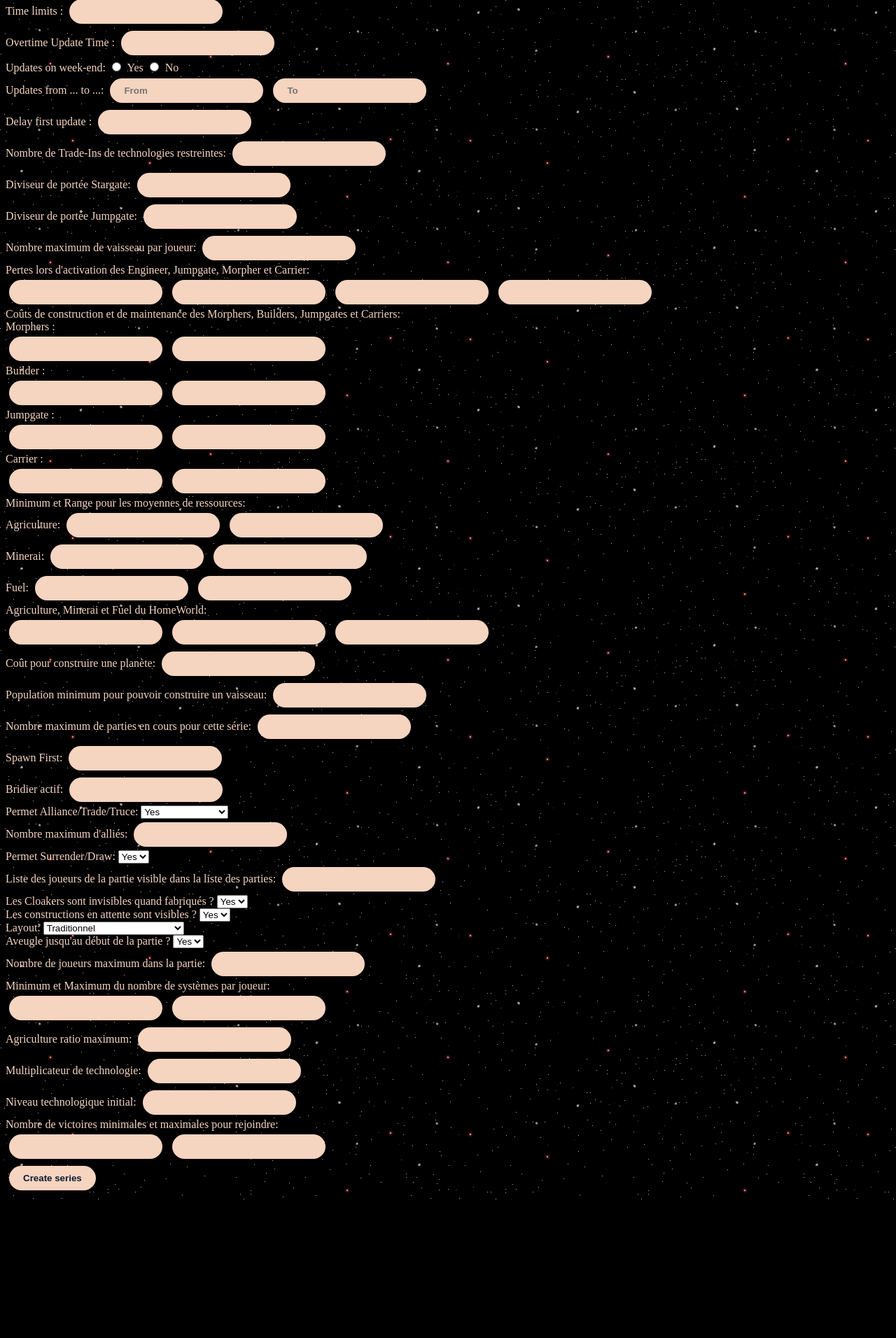
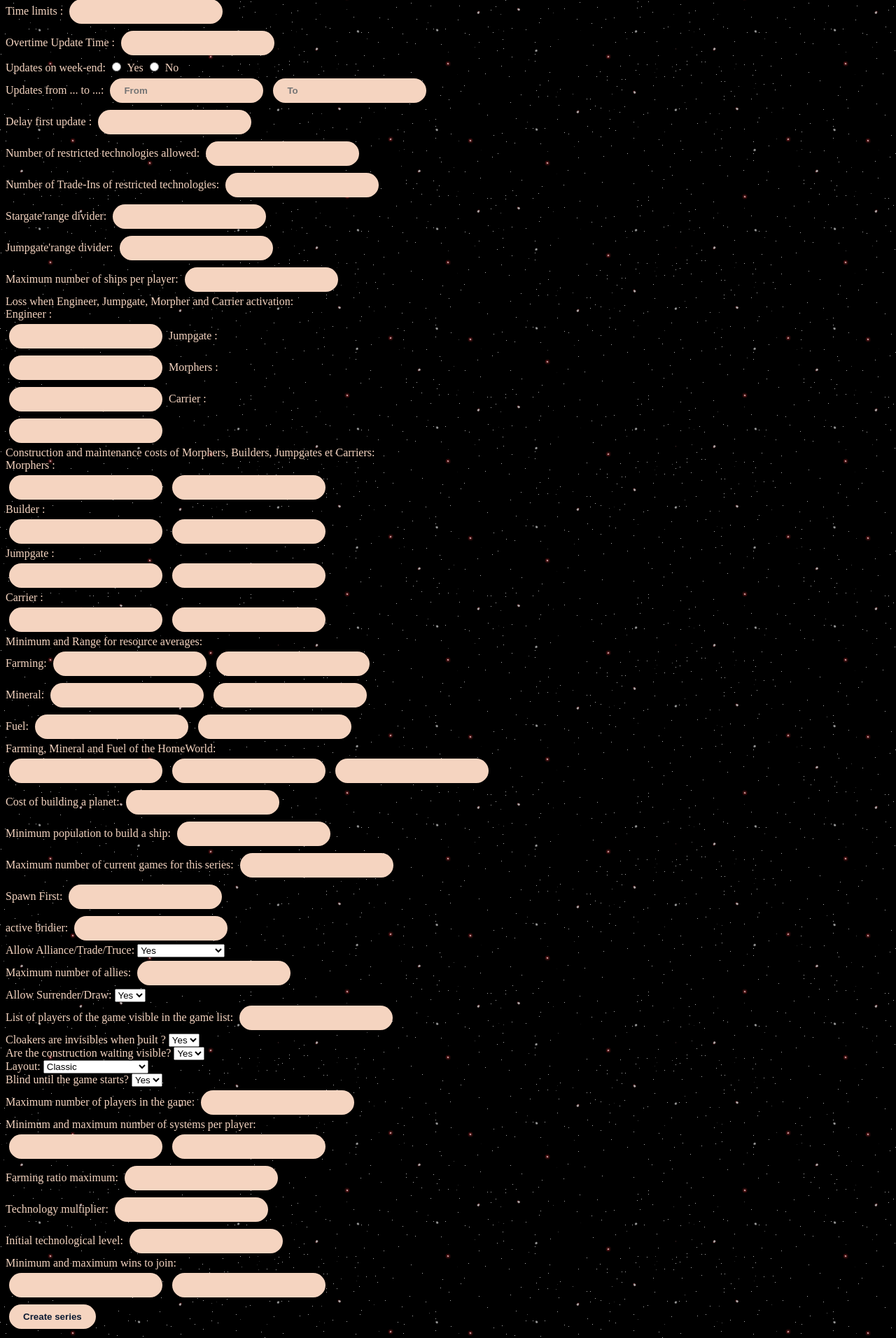
Before and after one commit to ThomasDelhayeCondorcet/StellarCrisisThomasLaurie2023, a Flask app: page /CreateSeries in a window 1280 px wide. Shown: the part 297-2209 px from the top of the page at 70% size. Before the commit the page ends 2011 px from the top, so only its background shows below. Run offline with Flask 3, Linux system fonts and the light colour scheme; some libraries are stand-ins or nearby versions.

Commit message:
Changes by thoma

```diff
--- a/app.py
+++ b/app.py
@@ -62,6 +62,8 @@ def AdminPage():
 @app.route("/CreateSeries", methods=['GET', 'POST'])
 def CreateSeries():
     if request.method == 'POST':
+        #code pour insert
+
         return render_template("AdminPage.html")
     else:
         return render_template("CreateSeries.html")
--- a/templates/CreateSeries.html
+++ b/templates/CreateSeries.html
@@ -51,133 +51,141 @@
         <label>Delay first update :</label>
         <input type="text" id="delay_first_update" name="delay_first_update" required><br> <!-- Table series : udelay -->
 
-        <label>Nombre de Trade-Ins de technologies restreintes:</label>
-        <input type="number" id="trade_ins_technologies_restrictees" name="trade_ins_technologies_restrictees" required><br>
+        <label>Number of restricted technologies allowed:</label>
+        <input type="number" id="technologies_restricted_allowed" name="technologies_restricted_allowed" required><br> <!-- Table series : availrestrict -->
 
-        <label>Diviseur de portée Stargate:</label>
-        <input type="number" id="diviseur_portee_stargate" name="diviseur_portee_stargate" required><br>
+        <label>Number of Trade-Ins of restricted technologies:</label>
+        <input type="number" id="trade_ins_technologies_restricted" name="trade_ins_technologies_restricted" required><br> <!-- Table series : tradeinrestrict -->
 
-        <label>Diviseur de portée Jumpgate:</label>
-        <input type="number" id="diviseur_portee_jumpgate" name="diviseur_portee_jumpgate" required><br>
+        <label>Stargate'range divider:</label>
+        <input type="number" id="divider_range_stargate" name="divider_range_stargate" required><br> <!-- Table series : stargate -->
 
-        <label>Nombre maximum de vaisseau par joueur:</label>
-        <input type="number" id="nombre_max_vaisseau_joueur" name="nombre_max_vaisseau_joueur" min="0"><br>
+        <label>Jumpgate'range divider:</label>
+        <input type="number" id="divider_range_jumpgate" name="divider_range_jumpgate" required><br> <!-- Table series : jumpgate -->
 
-        <label>Pertes lors d'activation des Engineer, Jumpgate, Morpher et Carrier:</label><br>
-        <input type="number" id="pertes_engineer" name="pertes_engineer" required>
-        <input type="number" id="pertes_jumpgate" name="pertes_jumpgate" required>
-        <input type="number" id="pertes_morpher" name="pertes_morpher" required>
-        <input type="number" id="pertes_carrier" name="pertes_carrier" required><br>
+        <label>Maximum number of ships per player:</label>
+        <input type="number" id="max_ship_player" name="max_ship_player" min="0"><br> <!-- Table series : maxship -->
 
-        <label>Coûts de construction et de maintenance des Morphers, Builders, Jumpgates et Carriers:</label><br>
+        <label>Loss when Engineer, Jumpgate, Morpher and Carrier activation:</label><br>
+        <label>Engineer :</label><br>
+        <input type="number" id="loss_engineer" name="loss_engineer" required> <!-- Table series : engloss -->
+        <label>Jumpgate :</label><br>
+        <input type="number" id="loss_jumpgate" name="loss_jumpgate" required> <!-- Table series : jumploss -->
         <label>Morphers :</label><br>
-        <input type="number" id="cout_construction_morpher" name="cout_construction_morpher" required>
-        <input type="number" id="cout_maintenance_morpher" name="cout_maintenance_morpher" required><br>
+        <input type="number" id="loss_morpher" name="loss_morpher" required> <!-- Table series : morphloss -->
+        <label>Carrier :</label><br>
+        <input type="number" id="loss_carrier" name="loss_carrier" required><br> <!-- Table series : carloss -->
+
+        <label>Construction and maintenance costs of Morphers, Builders, Jumpgates et Carriers:</label><br>
+        <label>Morphers :</label><br>
+        <input type="number" id="cost_construction_morpher" name="cost_construction_morpher" required> <!-- Table series : morpherbuild -->
+        <input type="number" id="cost_maintenance_morpher" name="cost_maintenance_morpher" required><br> <!-- Table series : morphermaint -->
         <label>Builder :</label><br>
-        <input type="number" id="cout_construction_builder" name="cout_construction_builder" required>
-        <input type="number" id="cout_maintenance_builder" name="cout_maintenance_builder" required><br>
+        <input type="number" id="cost_construction_builder" name="cost_construction_builder" required> <!-- Table series : builderbuild -->
+        <input type="number" id="cost_maintenance_builder" name="cost_maintenance_builder" required><br> <!-- Table series : buildermaint -->
         <label>Jumpgate :</label><br>
-        <input type="number" id="cout_construction_jumpgate" name="cout_construction_jumpgate" required>
-        <input type="number" id="cout_maintenance_jumpgate" name="cout_maintenance_jumpgate" required><br>
+        <input type="number" id="cost_construction_jumpgate" name="cost_construction_jumpgate" required> <!-- Table series : jumpgatebuild -->
+        <input type="number" id="cost_maintenance_jumpgate" name="cost_maintenance_jumpgate" required><br> <!-- Table series : jumpgatemaint -->
         <label>Carrier :</label><br>
-        <input type="number" id="cout_construction_carrier" name="cout_construction_carrier" required>
-        <input type="number" id="cout_maintenance_carrier" name="cout_maintenance_carrier" required><br>
+        <input type="number" id="cost_construction_carrier" name="cost_construction_carrier" required> <!-- Table series : carrierbuild -->
+        <input type="number" id="cost_maintenance_carrier" name="cost_maintenance_carrier" required><br> <!-- Table series : carriermaint -->
 
-        <label>Minimum et Range pour les moyennes de ressources:</label><br>
-        <label>Agriculture:</label>
-        <input type="number" id="agriculture_minimum" name="agriculture_minimum" required>
-        <input type="number" id="agriculture_range" name="agriculture_range" required><br>
+        <label>Minimum and Range for resource averages:</label><br>
 
-        <label>Minerai:</label>
-        <input type="number" id="minerai_minimum" name="minerai_minimum" required>
-        <input type="number" id="minerai_range" name="minerai_range" required><br>
+        <label>Farming:</label>
+        <input type="number" id="farming_minimum" name="farming_minimum" required> <!-- Table series : avgag -->
+        <input type="number" id="farming_range" name="farming_range" required><br> <!-- Table series : rangeag -->
+
+        <label>Mineral:</label>
+        <input type="number" id="mineral_minimum" name="mineral_minimum" required> <!-- Table series : avgmin -->
+        <input type="number" id="mineral_range" name="mineral_range" required><br> <!-- Table series : rangemin -->
 
         <label>Fuel:</label>
         <input type="number" id="fuel_minimum" name="fuel_minimum" required> <!-- Table series : avgfuel -->
         <input type="number" id="fuel_range" name="fuel_range" required><br> <!-- Table series : rangefuel -->
 
-        <label>Agriculture, Minerai et Fuel du HomeWorld:</label><br>
-        <input type="number" id="agriculture_homeworld" name="agriculture_homeworld" required>
-        <input type="number" id="minerai_homeworld" name="minerai_homeworld" required>
-        <input type="number" id="fuel_homeworld" name="fuel_homeworld" required><br>
+        <label>Farming, Mineral and Fuel of the HomeWorld:</label><br>
+        <input type="number" id="farming_homeworld" name="farming_homeworld" required> <!-- Table series : homeag -->
+        <input type="number" id="mineral_homeworld" name="mineral_homeworld" required> <!-- Table series : homemin -->
+        <input type="number" id="fuel_homeworld" name="fuel_homeworld" required><br> <!-- Table series : homefuel -->
 
-        <label>Coût pour construire une planète:</label>
-        <input type="number" id="cout_construction_planete" name="cout_construction_planete" required><br>
+        <label>Cost of building a planet:</label>
+        <input type="number" id="cost_building_planete" name="cost_building_planete" required><br> <!-- Table series : plabuild -->
 
-        <label>Population minimum pour pouvoir construire un vaisseau:</label>
-        <input type="number" id="population_min_construct_vaisseau" name="population_min_construct_vaisseau" required><br>
+        <label>Minimum population to build a ship:</label>
+        <input type="number" id="population_min_build_ship" name="population_min_build_ship" required><br> <!-- Table series : minbuild -->
 
-        <label for="nombre_max_parties_cours">Nombre maximum de parties en cours pour cette série:</label>
-        <input type="number" id="nombre_max_parties_cours" name="nombre_max_parties_cours" required><br>
+        <label>Maximum number of current games for this series:</label>
+        <input type="number" id="number_max_current_game" name="number_max_current_game" required><br> <!-- Table series : max -->
 
-        <label for="spawn_first">Spawn First:</label>
-        <input type="text" id="spawn_first" name="spawn_first" required><br>
+        <label>Spawn First:</label>
+        <input type="text" id="spawn_first" name="spawn_first" required><br> <!-- Table series : spawnfirst -->
 
-        <label for="bridier_actif">Bridier actif:</label>
-        <input type="text" id="bridier_actif" name="bridier_actif"><br>
+        <label>active bridier:</label>
+        <input type="text" id="active_bridier" name="active_bridier"><br> <!-- Table series : bridier -->
 
-        <label for="alliance_trade_truce">Permet Alliance/Trade/Truce:</label>
-        <select id="alliance_trade_truce" name="alliance_trade_truce" required>
+        <label>Allow Alliance/Trade/Truce:</label>
+        <select id="alliance_trade_truce" name="alliance_trade_truce" required> <!-- Table series : blood -->
         <option value="yes">Yes</option>
         <option value="no">No</option>
         <option value="only_trade_truce">Only Trade/Truce</option>
     </select><br>
 
-    <label>Nombre maximum d'alliés:</label>
-    <input type="number" id="nombre_max_allies" name="nombre_max_allies" required><br>
+    <label>Maximum number of allies:</label>
+    <input type="number" id="number_max_allies" name="number_max_allies" required><br> <!-- Table series : maxallies -->
 
-    <label>Permet Surrender/Draw:</label>
-    <select id="permet_surrender_draw" name="permet_surrender_draw" required>
+    <label>Allow Surrender/Draw:</label>
+    <select id="allow_surrender_draw" name="allow_surrender_draw" required> <!-- Table series : surrdraw -->
         <option value="yes">Yes</option>
         <option value="no">No</option>
     </select><br>
 
-    <label>Liste des joueurs de la partie visible dans la liste des parties:</label>
-    <input type="text" id="joueurs_visibles" name="joueurs_visibles" required><br>
+    <label>List of players of the game visible in the game list:</label>
+    <input type="text" id="viewable_players" name="viewable_players" required><br> <!-- Table series : visp -->
 
-    <label>Les Cloakers sont invisibles quand fabriqués ?</label>
-    <select id="cloakers_invisibles" name="cloakers_invisibles" required>
+    <label>Cloakers are invisibles when built ?</label>
+    <select id="cloakers_invisibles" name="cloakers_invisibles" required> <!-- Table series : initcloak -->
         <option value="yes">Yes</option>
         <option value="no">No</option>
     </select><br>
 
-    <label>Les constructions en attente sont visibles ?</label>
-    <select id="constructions_visibles" name="constructions_visibles" required>
+    <label>Are the construction waiting visible?</label>
+    <select id="constructions_visible" name="constructions_visible" required> <!-- Table series : vis -->
         <option value="yes">Yes</option>
         <option value="no">No</option>
     </select><br>
 
     <label>Layout:</label>
-    <select id="layout" name="layout" required>
-        <option value="traditionnel">Traditionnel</option>
-        <option value="mirroir">Mirroir (2 joueurs uniquement)</option>
+    <select id="layout" name="layout" required> <!-- Table series : layout -->
+        <option value="Classic">Classic</option>
+        <option value="mirror">Mirror (Only 2 Player)</option>
     </select><br>
 
-    <label>Aveugle jusqu'au début de la partie ?</label>
-    <select id="aveugle_jusquau_debut" name="aveugle_jusquau_debut" required>
+    <label>Blind until the game starts?</label>
+    <select id="blind_until_start" name="blind_until_start" required> <!-- Table series : blind -->
         <option value="yes">Yes</option>
         <option value="no">No</option>
     </select><br>
 
-    <label>Nombre de joueurs maximum dans la partie:</label>
-    <input type="number" id="nombre_max_joueurs" name="nombre_max_joueurs" required><br>
+    <label>Maximum number of players in the game:</label>
+    <input type="number" id="number_max_player" name="number_max_player" required><br> <!-- Table series : pmax -->
 
-    <label>Minimum et Maximum du nombre de systèmes par joueur:</label><br>
-    <input type="number" id="nombre_systemes_min" name="nombre_systemes_min" required>
-    <input type="number" id="nombre_systemes_max" name="nombre_systemes_max" required><br>
+    <label>Minimum and maximum number of systems per player:</label><br>
+    <input type="number" id="number_systems_min" name="number_systems_min" required> <!-- Table series : smin -->
+    <input type="number" id="number_systems_max" name="number_systems_max" required><br> <!-- Table series : smax -->
 
-    <label for="agriculture_ratio_max">Agriculture ratio maximum:</label>
-    <input type="number" id="agriculture_ratio_max" name="agriculture_ratio_max" required><br>
+    <label>Farming ratio maximum:</label>
+    <input type="number" id="farming_ratio_max" name="farming_ratio_max" required><br> <!-- Table series : maxag -->
 
-    <label>Multiplicateur de technologie:</label>
-    <input type="number" id="multiplicateur_technologie" name="multiplicateur_technologie" required><br>
+    <label>Technology multiplier:</label>
+    <input type="number" id="technology_multiplier:" name="technology_multiplier" required><br> <!-- Table series : tmult -->
 
-    <label>Niveau technologique initial:</label>
-    <input type="number" id="niveau_technologique_initial" name="niveau_technologique_initial" required><br>
+    <label>Initial technological level:</label>
+    <input type="number" id="initial_technological_level" name="initial_technological_level" required><br> <!-- Table series : inittech -->
 
-    <label>Nombre de victoires minimales et maximales pour rejoindre:</label><br>
-    <input type="number" id="victoires_minimales" name="victoires_minimales" required>
-    <input type="number" id="victoires_maximales" name="victoires_maximales" required><br>
+    <label>Minimum and maximum wins to join:</label><br>
+    <input type="number" id="minimum_wins" name="minimum_wins" required> <!-- Table series : wins -->
+    <input type="number" id="maximum_wins" name="maximum_wins" required><br> <!-- Table series : winmax -->
 
     <input type="submit" value="Create series">
     </form>
```
